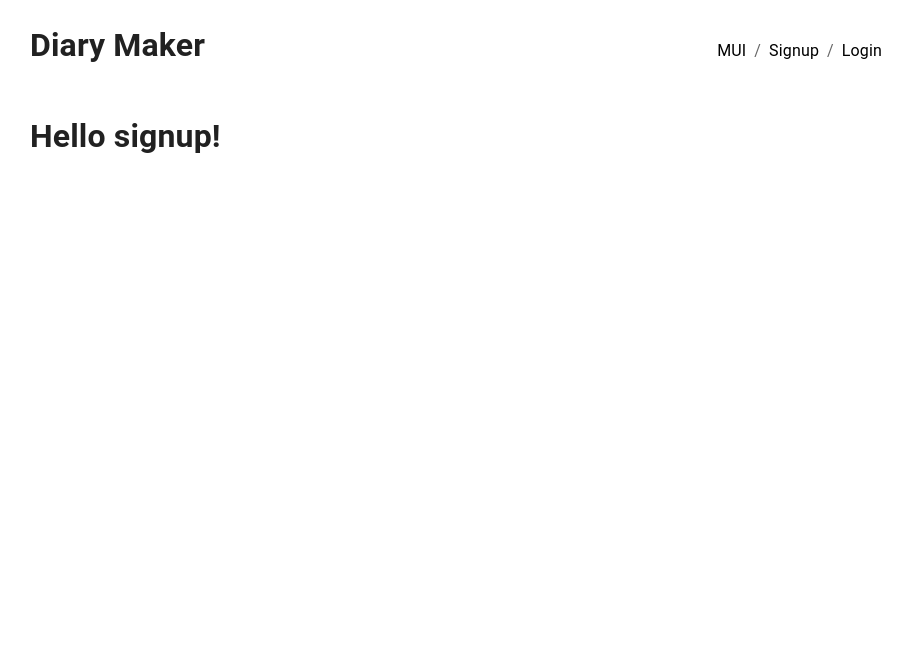
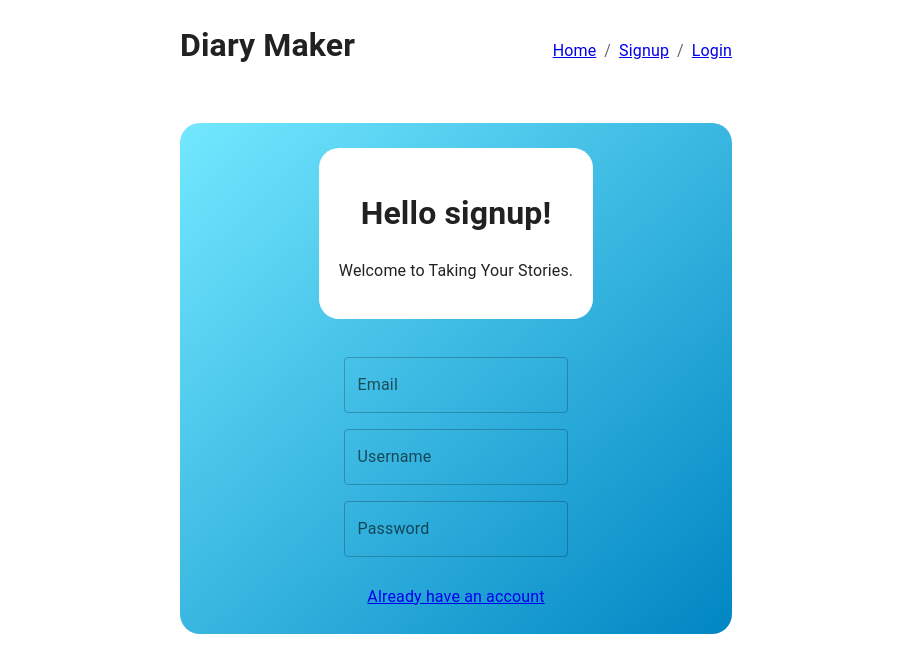
Before and after one commit to YangLongWang/taking-diary, a React (Create React App) app in the folder client/: page /signup in a window 1280 px wide. Shown: the top 672 px of the page, without its empty margins (184-1096 px from the left). Built offline with nearby package versions, Linux system fonts and the light colour scheme.

Commit message:
header and register pages and their css

```diff
--- a/client/src/App.js
+++ b/client/src/App.js
@@ -41,7 +41,7 @@ function App() {
   return (
     <ApolloProvider client={client}>
       <CssBaseline />
-      <Container maxWidth="md">
+      <Container maxWidth="sm">
         <Router>
           <Header />
           <Routes>
--- a/client/src/components/Header/index.css
+++ b/client/src/components/Header/index.css
@@ -3,3 +3,10 @@
   justify-content: space-between;
   align-items: baseline;
 }
+
+@media screen and (max-width: 400px) {
+  .header {
+    flex-direction: column;
+    align-items: center;
+  }
+}
--- a/client/src/components/Header/index.js
+++ b/client/src/components/Header/index.js
@@ -1,18 +1,8 @@
 import React from "react";
 import Breadcrumbs from "@mui/material/Breadcrumbs";
-import Link from "@mui/material/Link";
+import { Link } from "react-router-dom";
 
 import "./index.css";
-
-import Login from "../../pages/Login";
-
-function handleClick(event) {
-  event.preventDefault();
-  console.info("You clicked a breadcrumb.");
-  if (event.target.text === "Login") {
-    return <Login />;
-  }
-}
 
 export default function Header() {
   return (
@@ -21,17 +11,11 @@ export default function Header() {
         <h1>Diary Maker</h1>
       </div>
 
-      <div className="register" role="presentation" onClick={handleClick}>
+      <div className="register">
         <Breadcrumbs aria-label="breadcrumb">
-          <Link underline="hover" color="#000000" href="/">
-            MUI
-          </Link>
-          <Link underline="hover" color="#000000" href="/signup">
-            Signup
-          </Link>
-          <Link underline="hover" color="#000000" href="/login">
-            Login
-          </Link>
+          <Link to="/">Home</Link>
+          <Link to="/signup">Signup</Link>
+          <Link to="/login">Login</Link>
         </Breadcrumbs>
       </div>
     </div>
--- a/client/src/index.css
+++ b/client/src/index.css
@@ -1,13 +1,24 @@
-body {
-  margin: 0;
-  font-family: -apple-system, BlinkMacSystemFont, 'Segoe UI', 'Roboto', 'Oxygen',
-    'Ubuntu', 'Cantarell', 'Fira Sans', 'Droid Sans', 'Helvetica Neue',
-    sans-serif;
-  -webkit-font-smoothing: antialiased;
-  -moz-osx-font-smoothing: grayscale;
+.signup, .login {
+  display: flex;
+  flex-direction: column;
+  align-items: center;
+  margin: 2rem auto;
+  padding: 25px 0;
+  /* border: 1px solid black; */
+  border-radius: 20px;
+  background: linear-gradient(to bottom right, #73e8ff, #0086c3);
 }
 
-code {
-  font-family: source-code-pro, Menlo, Monaco, Consolas, 'Courier New',
-    monospace;
+.signup-title, .login-title {
+  text-align: center;
+  /* border: 1px solid black; */
+  padding: 20px;
+  border-radius: 20px;
+  background-color: #fff;
 }
+
+.signup-content, .login-content {
+  margin: 30px 0 20px 0;
+  display: flex;
+  flex-direction: column;
+}
--- a/client/src/pages/Home.js
+++ b/client/src/pages/Home.js
@@ -5,9 +5,10 @@ import Container from "@mui/material/Container";
 function Home() {
   return (
     <>
-      <Box sx={{ bgcolor: "#cfe8fc", height: "100%" }}>
-        <h1>Hello!</h1>
+      <Box sx={{ bgcolor: "#cfe8fc", height: "50vh" }}>
+        <h1>Hello! Having a nice day!</h1>
       </Box>
+      <button>add</button>
     </>
   );
 }
--- a/client/src/pages/Login.js
+++ b/client/src/pages/Login.js
@@ -1,7 +1,36 @@
 import React from "react";
+import Box from "@mui/material/Box";
+import TextField from "@mui/material/TextField";
+import { Link } from "react-router-dom";
 
 function Login() {
-  return <h1>Hello login!</h1>;
+  return (
+    <Box
+      component="form"
+      sx={{
+        "& .MuiTextField-root": { m: 1, width: "25ch" },
+      }}
+      autoComplete="off"
+      className="login"
+    >
+      <div className="login-title">
+        <h1>Hello login!</h1>
+        <p>Welcome to Taking Your Stories.</p>
+      </div>
+      <div className="login-content">
+        <TextField id="outlined-email-input" label="Email" type="text" />
+        <TextField
+          id="outlined-password-input"
+          label="Password"
+          type="password"
+          autoComplete="current-password"
+        />
+      </div>
+      <div>
+        <Link to="/signup">Don't have an account</Link>
+      </div>
+    </Box>
+  );
 }
 
 export default Login;
--- a/client/src/pages/Signup.js
+++ b/client/src/pages/Signup.js
@@ -1,7 +1,37 @@
 import React from "react";
+import Box from "@mui/material/Box";
+import TextField from "@mui/material/TextField";
+import { Link } from "react-router-dom";
 
 function Signup() {
-  return <h1>Hello signup!</h1>;
+  return (
+    <Box
+      component="form"
+      sx={{
+        "& .MuiTextField-root": { m: 1, width: "25ch" },
+      }}
+      autoComplete="off"
+      className="signup"
+    >
+      <div className="signup-title">
+        <h1>Hello signup!</h1>
+        <p>Welcome to Taking Your Stories.</p>
+      </div>
+      <div className="signup-content">
+        <TextField id="outlined-email-input" label="Email" type="text" />
+        <TextField id="outlined-username-input" label="Username" type="text" />
+        <TextField
+          id="outlined-password-input"
+          label="Password"
+          type="password"
+          autoComplete="current-password"
+        />
+      </div>
+      <div>
+        <Link to="/login">Already have an account</Link>
+      </div>
+    </Box>
+  );
 }
 
 export default Signup;
```
Also changed, not shown: client/src/components/Footer/index.js (added).
